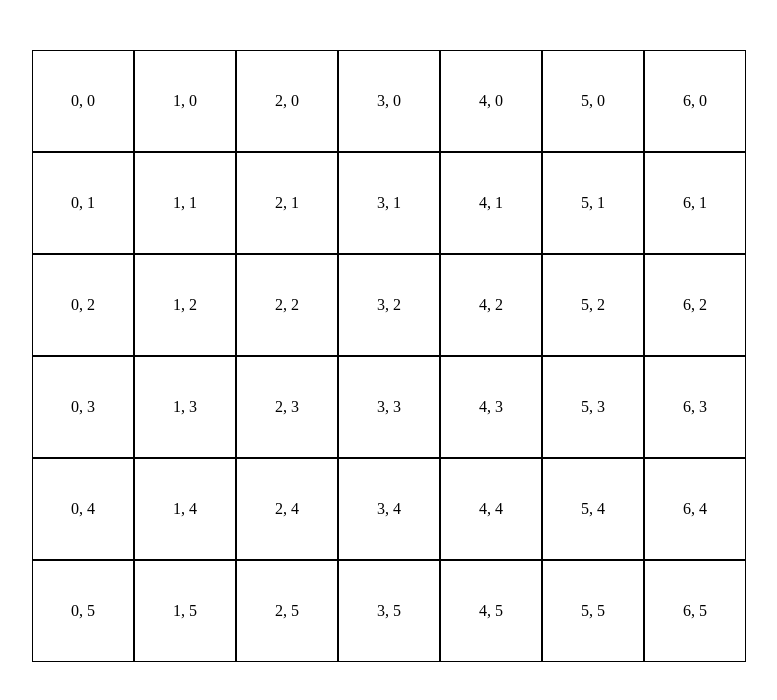
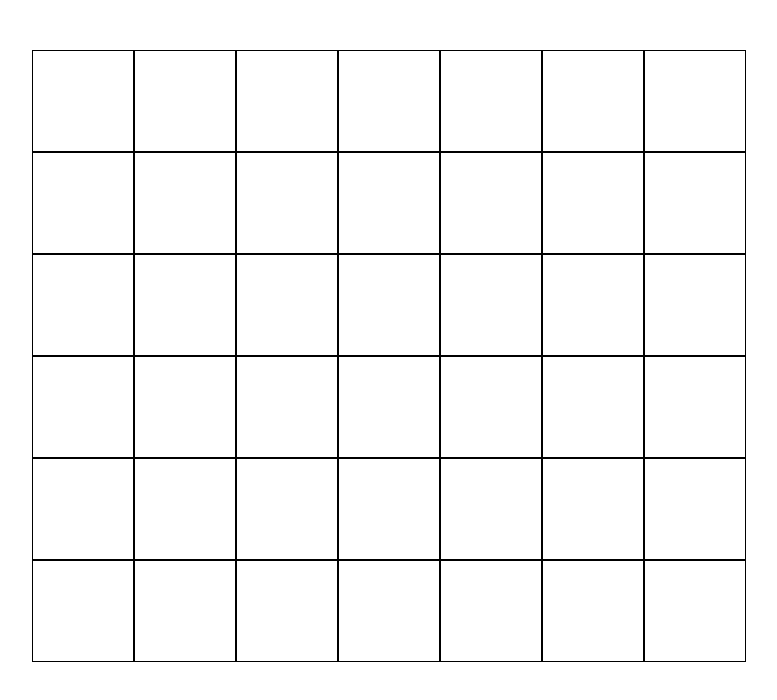
Before and after one commit to Wong123456/connect-four, a React app: page / in a window 1280 px wide. Shown: the top 700 px of the page, without its empty margins (251-1028 px from the left). Built offline with nearby package versions, Linux system fonts and the light colour scheme; the HTML template or start-up script is replaced by a standard one.

Commit message:
Update React Board with Move Count Tracker

```diff
--- a/src/App.css
+++ b/src/App.css
@@ -8,11 +8,13 @@
   border: 1px solid black;
   vertical-align: middle;
   line-height: 100px;
+  font-size: 80px;
 }
 
 .column {
   align-items: center;
   display: inline-block;
+  vertical-align: top;
 }
 
 .board {
--- a/src/App.jsx
+++ b/src/App.jsx
@@ -4,15 +4,38 @@ import { useState, createContext } from 'react';
 
 export const BoardContext = createContext(null);
 
+
+
 function emptyBoard(){
-  return [...Array(7)].map(() => Array(6).fill("null"));
+  return [...Array(7)].map(() => Array(6).fill(""));
 }
 
 function App() {
   const [board, setBoard] = useState(emptyBoard());
 
+  const addMoveCount = (function() { // Closure Function
+    let moveCount = 0;
+    return function() {
+        moveCount++;
+        console.log(moveCount);
+        if (moveCount >= 7) checkWin();
+        return moveCount;
+    }
+  })();
+
+  function checkWin() {
+    // Check Horizontal
+
+    // Check Vertical
+
+    // Check Quadrant I & III Diagonal
+
+    // Check Quadrant II & IV Diagonal
+  }
+
   const boardProps = {
     board: board,
+    addMoveCount: addMoveCount
   }
 
   return (
@@ -20,7 +43,6 @@ function App() {
       <BoardContext.Provider value={boardProps}>
         <Board/>
       </BoardContext.Provider>
-      {console.log(board)}
     </div>
   );
 }
--- a/src/Board.jsx
+++ b/src/Board.jsx
@@ -3,49 +3,47 @@ import { BoardContext } from "./App";
 
 function canMark(col){
     for (let i = 0; i < col.length; i++) {
-        if (col[i] !== "null") return i - 1;
+        if (col[i] !== "") return i - 1;
     }
     return col.length - 1;
 }
 
-function Cell({colId, row}){
-    return <div className="cell">{colId}, {row}</div>;
+function Cell({value}){
+    return <div className="cell">{value}</div>;
 }
 
 function Col({colId}){
     const boardProps = useContext(BoardContext);
-    const {board} = boardProps;
+    const {board, addMoveCount} = boardProps;
     const [col, setCol] = useState(board[colId]);
 
     function updateCol(col){
         setCol([...col]);
     }
 
-    function testCanMark(){
-        console.log(canMark(col));
-    }
-
     function addMarkToCol(){
         if (canMark(col) !== -1){
             let colCopy = structuredClone(col);
-            colCopy[canMark(col)] = "marked";
+            colCopy[canMark(col)] = "⦿";
             updateCol(colCopy);
+            addMoveCount();
         }
     }
 
-    useEffect(() =>{
-        console.log(col);
-    }, [col])
-
     function addCell(row){
         if (row >= 6) return [];
-        return [<Cell colId={colId} row={row}/>, ...addCell(row + 1)];
+        return [<Cell colId={colId} row={row} value={col[row]}/>, ...addCell(row + 1)];
     }
-    return <div className="column" onClick={addMarkToCol}>{addCell(0)}</div>;
+
+    return (
+        <div className="column" onClick={addMarkToCol}>
+            {addCell(0)}
+        </div>
+    );
 }
 
 export function Board() {
-    //6rows 7cols
+    // 6 Rows, 7 Columns
     function addCol(colId){
         if (colId >= 7) return [];
         return [<Col colId={colId}/>, ...addCol(colId + 1)];
```
